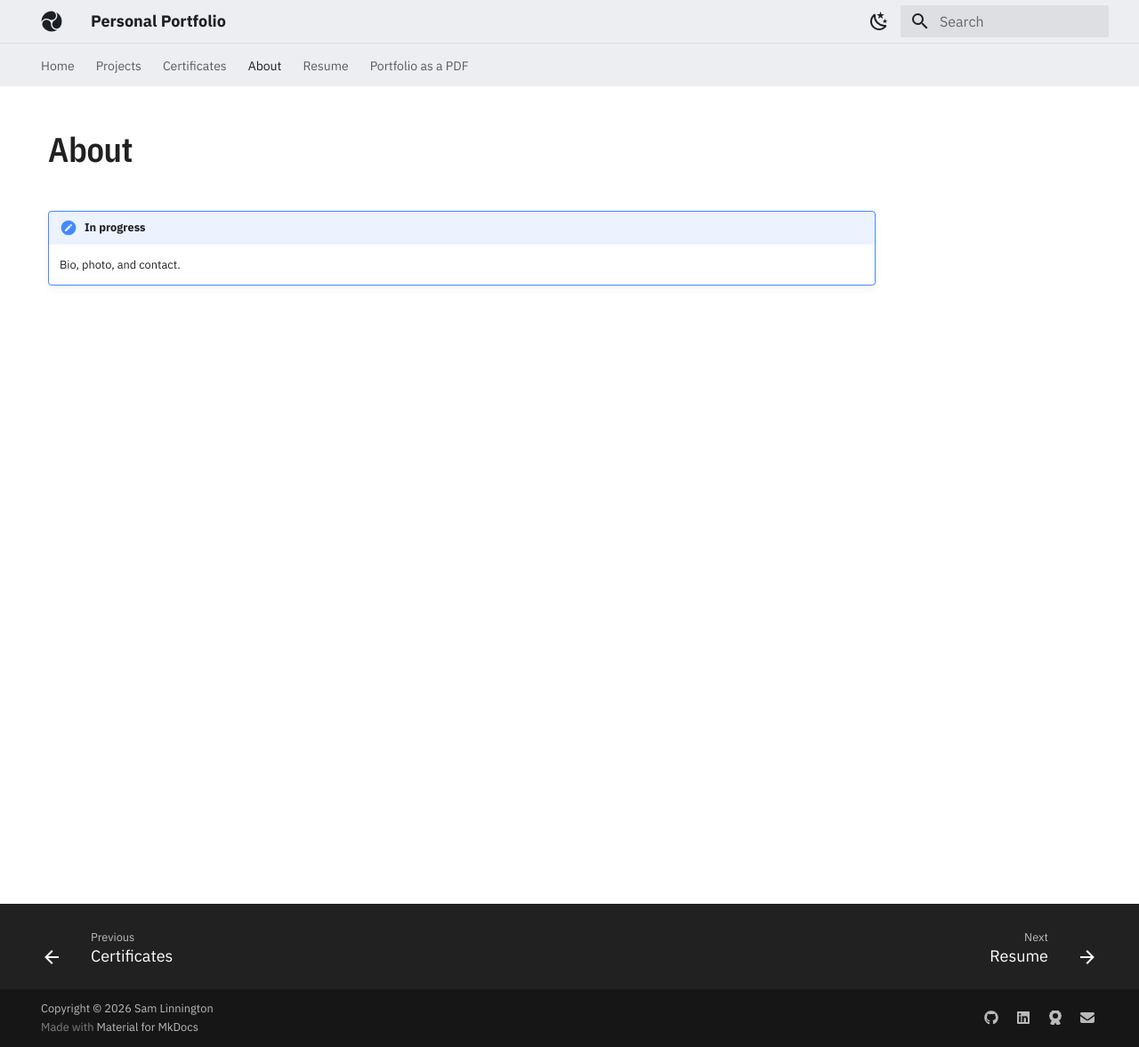
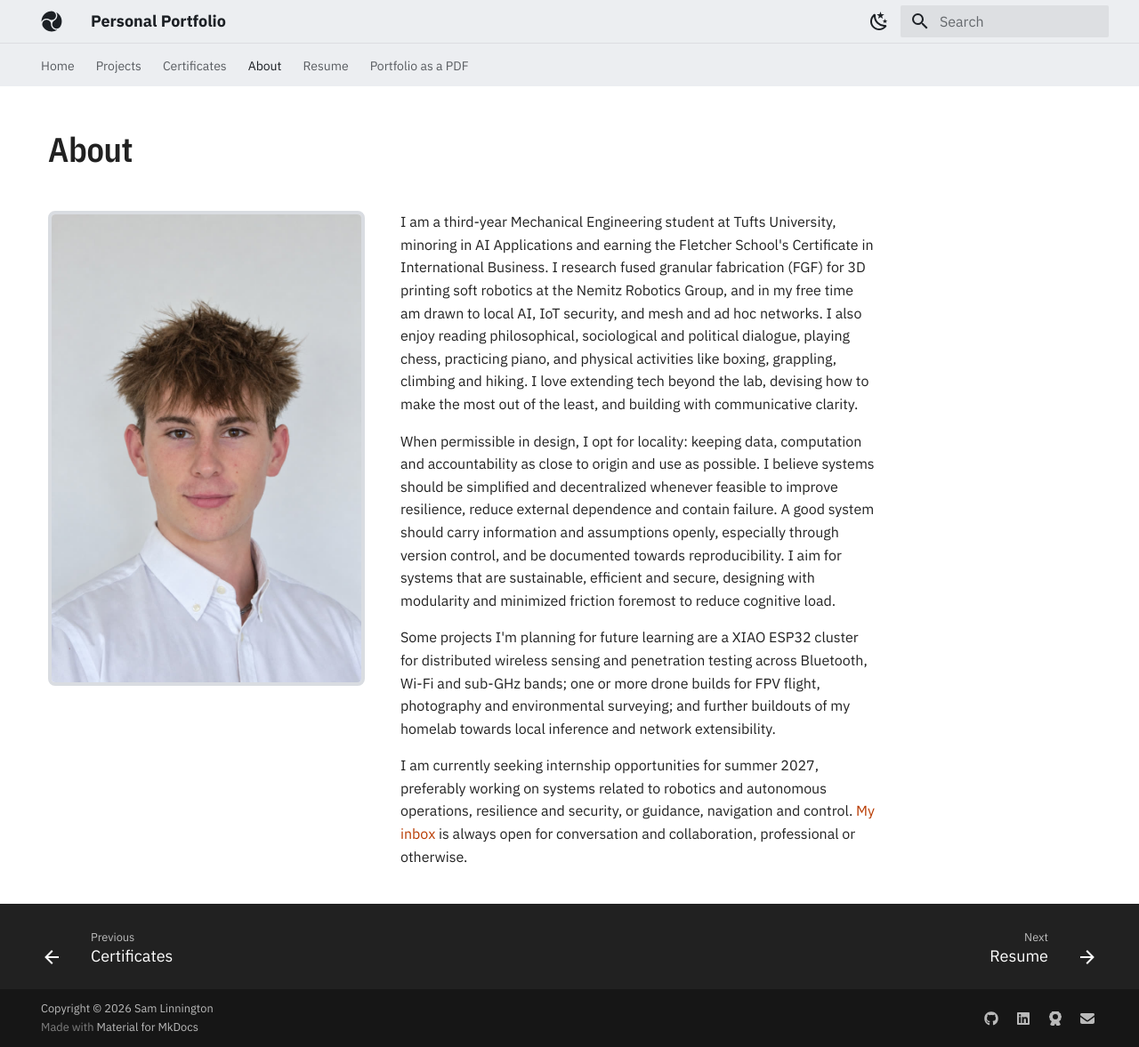
Before and after one commit to sl-ter/portfolio, an MkDocs documentation site: the page built from docs/about.md, in a window 1280 px wide and 1177 px high. Shown: the whole window at 89% size. Built offline with MkDocs 1.6.1 and Material for MkDocs 9.7.7, drawn with Linux system fonts in a browser that asks for light colours.

Commit message:
About page: portrait beside Sam's bio text
Co-Authored-By: Claude Opus 5.5 <noreply@anthropic.com>

```diff
--- a/docs/about.md
+++ b/docs/about.md
@@ -1,4 +1,21 @@
 # About
 
-!!! note "In progress"
-    Bio, photo, and contact.
+<div class="pf-about" markdown>
+
+<figure class="pf-about__photo">
+  <img src="../assets/portrait.jpg" alt="Portrait of Sam Linnington in a white collared shirt against a light grey wall." width="795" height="1200">
+</figure>
+
+<div class="pf-about__text" markdown>
+
+I am a third-year Mechanical Engineering student at Tufts University, minoring in AI Applications and earning the Fletcher School's Certificate in International Business. I research fused granular fabrication (FGF) for 3D printing soft robotics at the Nemitz Robotics Group, and in my free time am drawn to local AI, IoT security, and mesh and ad hoc networks. I also enjoy reading philosophical, sociological and political dialogue, playing chess, practicing piano, and physical activities like boxing, grappling, climbing and hiking. I love extending tech beyond the lab, devising how to make the most out of the least, and building with communicative clarity.
+
+When permissible in design, I opt for locality: keeping data, computation and accountability as close to origin and use as possible. I believe systems should be simplified and decentralized whenever feasible to improve resilience, reduce external dependence and contain failure. A good system should carry information and assumptions openly, especially through version control, and be documented towards reproducibility. I aim for systems that are sustainable, efficient and secure, designing with modularity and minimized friction foremost to reduce cognitive load.
+
+Some projects I'm planning for future learning are a XIAO ESP32 cluster for distributed wireless sensing and penetration testing across Bluetooth, Wi-Fi and sub-GHz bands; one or more drone builds for FPV flight, photography and environmental surveying; and further buildouts of my homelab towards local inference and network extensibility.
+
+I am currently seeking internship opportunities for summer 2027, preferably working on systems related to robotics and autonomous operations, resilience and security, or guidance, navigation and control. [My inbox](mailto:samuel.linnington@tufts.edu) is always open for conversation and collaboration, professional or otherwise.
+
+</div>
+
+</div>
--- a/docs/stylesheets/extra.css
+++ b/docs/stylesheets/extra.css
@@ -604,6 +604,38 @@ html.lenis body {
   }
 }
 
+/* About: portrait on the left, text on the right (stacks on narrow screens) */
+.md-typeset .pf-about {
+  display: grid;
+  grid-template-columns: minmax(0, 2fr) minmax(0, 3fr);
+  gap: 2rem;
+  align-items: start;
+}
+
+.md-typeset .pf-about__photo {
+  margin: 0;
+}
+
+.md-typeset .pf-about__photo img {
+  display: block;
+  width: 100%;
+  height: auto;
+}
+
+.md-typeset .pf-about__text > p:first-child {
+  margin-top: 0;
+}
+
+@media screen and (max-width: 45em) {
+  .md-typeset .pf-about {
+    grid-template-columns: minmax(0, 1fr);
+  }
+
+  .md-typeset .pf-about__photo {
+    max-width: 18rem;
+  }
+}
+
 /* TL;DR: a lead callout on the accent rule instead of Material's stock blue */
 .md-typeset .admonition.abstract {
   border: 0;
```
Also changed, not shown: docs/assets/portrait.jpg (added).
